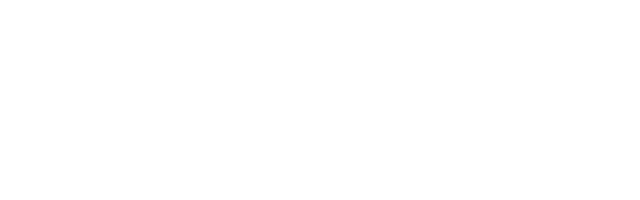
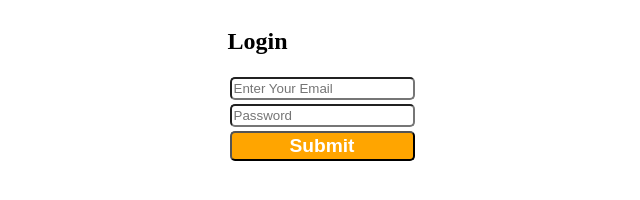
Before and after one commit to nahidhashik/module-8pro, a plain HTML site: page index.html in a window 1280 px wide. Shown: the whole page, without its empty margins (318-958 px from the left). Drawn offline with Linux system fonts and the light colour scheme.

Commit message:
login form added

```diff
--- a/index.html
+++ b/index.html
@@ -4,9 +4,53 @@
     <meta charset="UTF-8">
     <meta http-equiv="X-UA-Compatible" content="IE=edge">
     <meta name="viewport" content="width=device-width, initial-scale=1.0">
+    <link rel="stylesheet" href="style.css">
+    <link rel="shortcut icon" href="favicon.ico" type="image/x-icon">
     <title>Document</title>
+
+<style>
+
+    .log-in{
+
+        display: flex;
+        justify-content: center;
+        align-items: center;
+    }
+    .log-form{
+
+        display: flex;
+        flex-direction: column;
+    }
+    .log-form input, button{
+        margin: 2px;
+        padding: 2px;
+        border-radius: 5px;
+    }
+
+
+    .log-form button{
+
+        background-color: orange;
+        color: white;
+        font-size: larger;
+        font-weight: 700;
+    }
+</style>
+
 </head>
 <body>
 
+    <section class="log-in">
+        <form action="" class="log-form">
+
+            <h2>Login</h2>
+            <input type="email" name="email" id="" placeholder="Enter Your Email" required>
+
+            <input type="password" name="password" id="" placeholder="Password" required>
+            <button>Submit</button>
+
+
+        </form>
+    </section>
 </body>
 </html>
```
